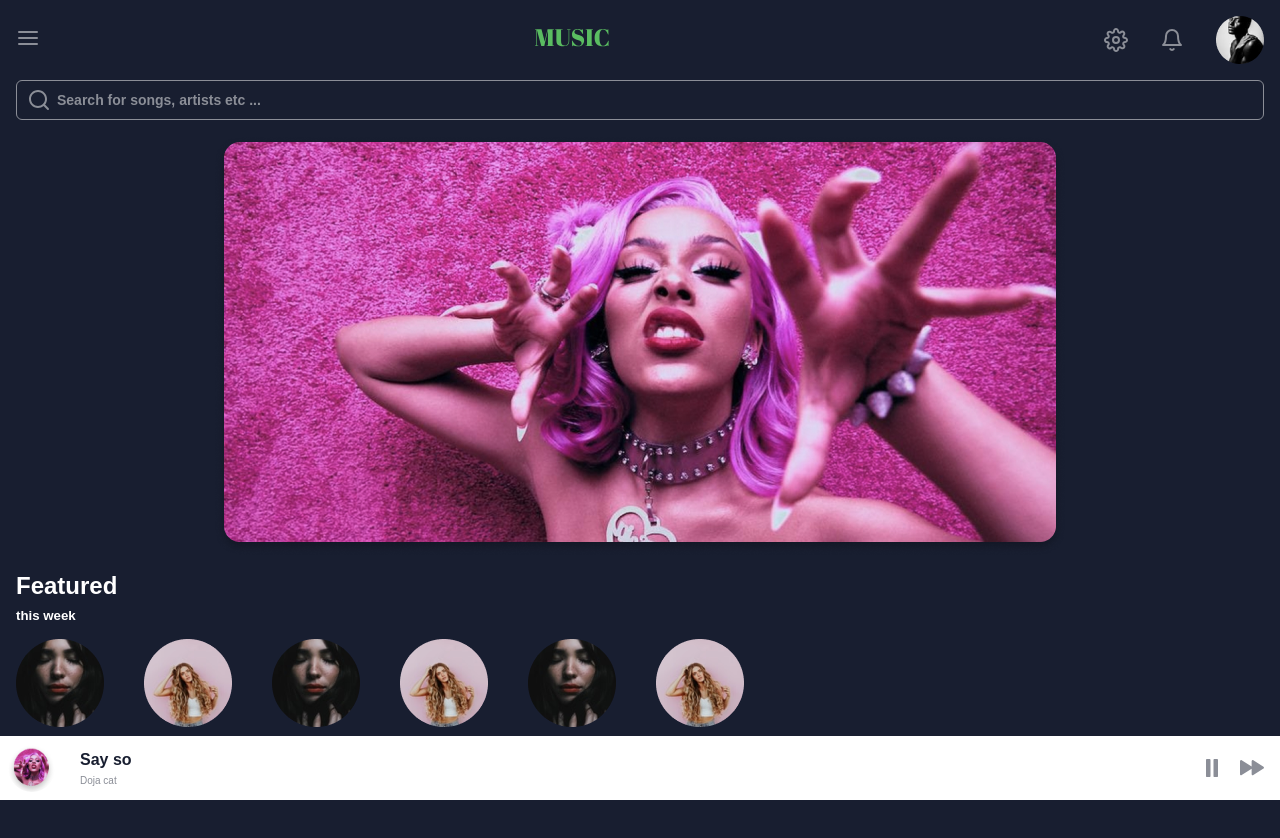
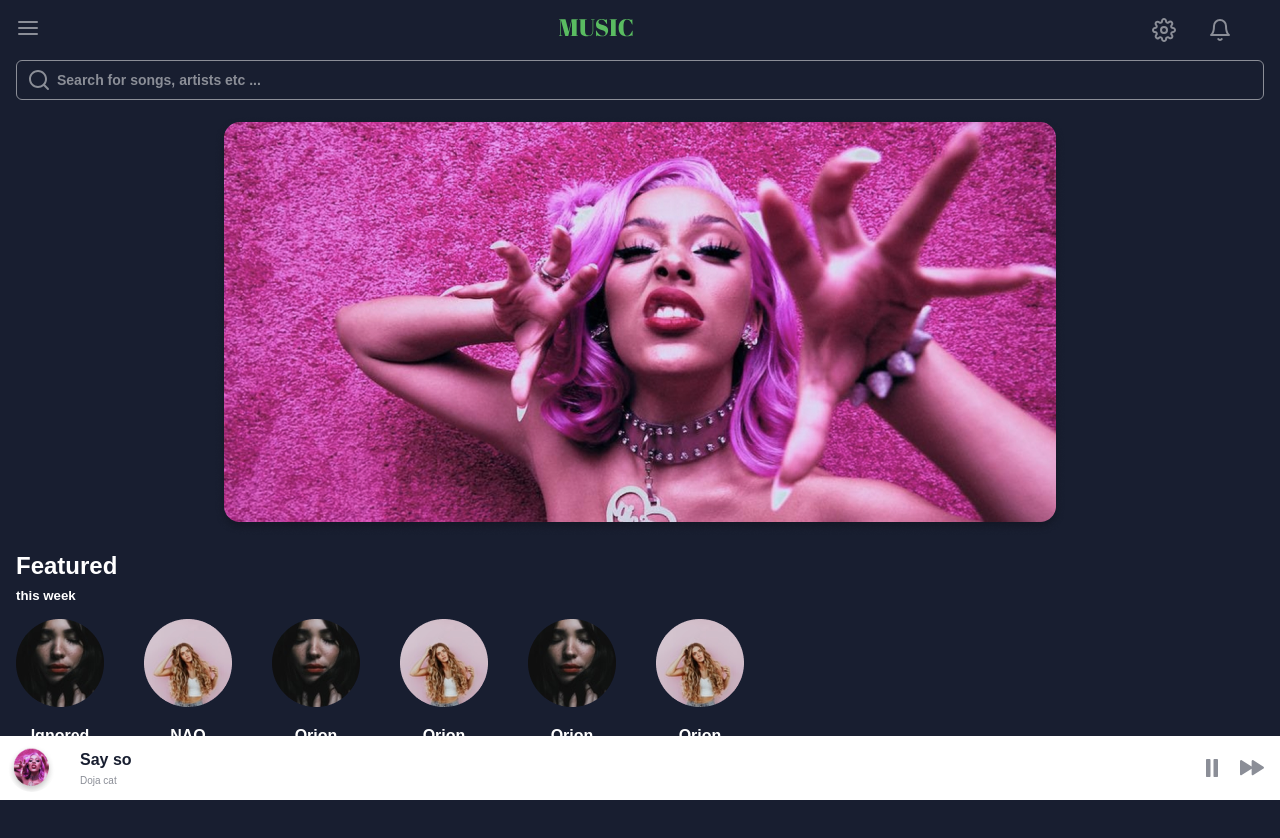
Before and after one commit to Lapuh1st/kingz-test, a React app: page / in a window 1280 px wide. Shown: the top 838 px of the page. Built offline with nearby package versions, Linux system fonts and the light colour scheme.

Commit message:
remove user img, deploy issues

```diff
--- a/src/components/header/Header.js
+++ b/src/components/header/Header.js
@@ -1,7 +1,6 @@
 import React from 'react';
 import { Link } from 'react-router-dom';
 import logo from '../../images/logo.svg';
-import user from '../../images/user.png';
 import settings from '../../images/settings.svg';
 import bell from '../../images/bell.svg';
 import './header.scss';
@@ -21,7 +20,7 @@ const MainPage = () => {
       <div className="header__user">
         <img className="header__user-icon" src={settings}/>
         <img className="header__user-icon" src={bell}/>
-        <img src={user} />
+
       </div>
     </header>
 
```
